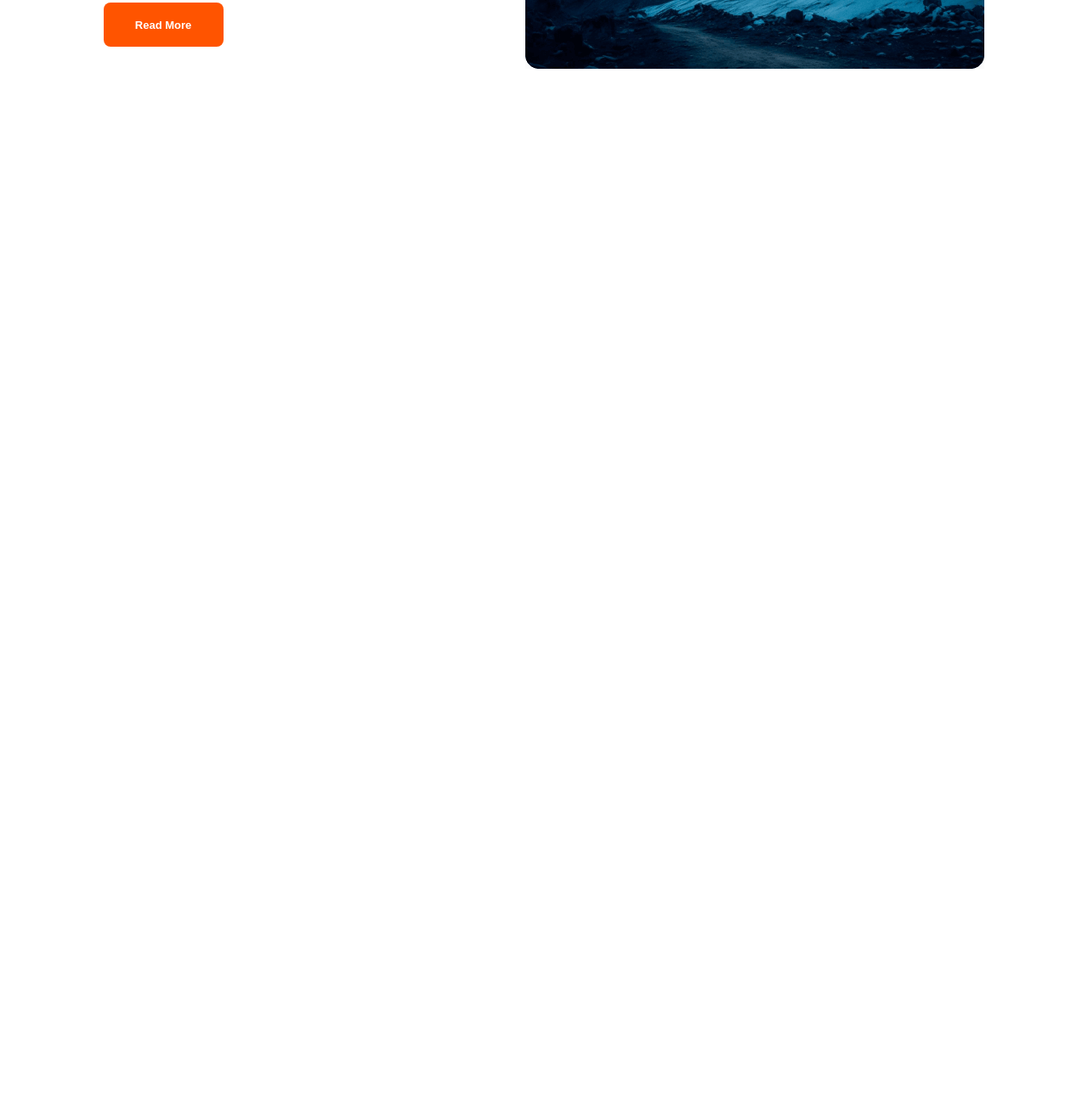
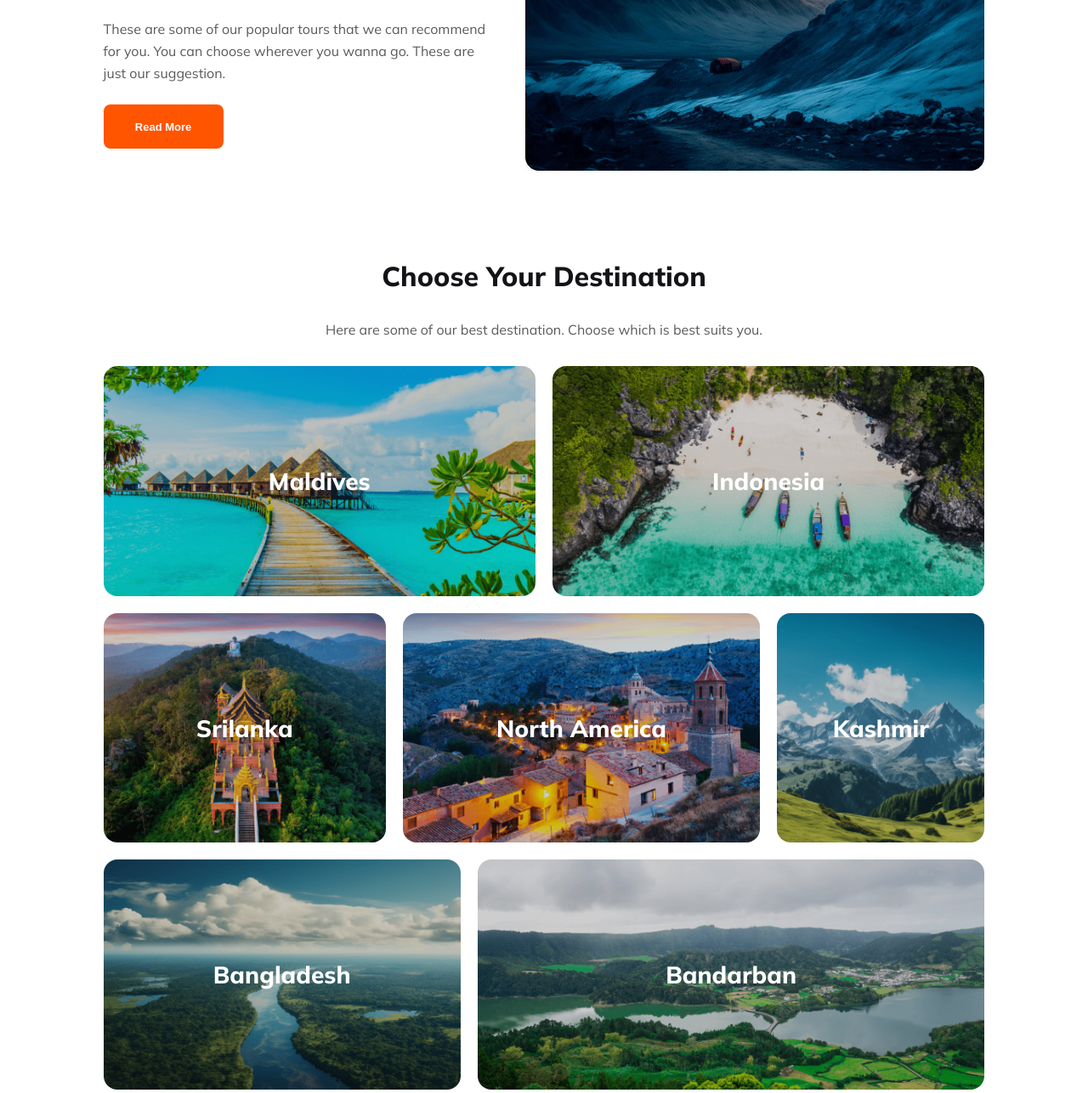
Before and after one commit to Mohib75/Travelix, a plain HTML site: page index.html in a window 1280 px wide. Shown: the part 1137-2424 px from the top of the page at 85% size. Before the commit the page ends 1222 px from the top, so only its background shows below. Drawn offline with Linux system fonts and the light colour scheme.

Commit message:
destination section added

```diff
--- a/Assets/Styles/style.css
+++ b/Assets/Styles/style.css
@@ -41,7 +41,7 @@ p {
 }
 
 main section {
-	margin-top: 40px;
+	margin-top: 100px;
 }
 
 .btn {
@@ -212,3 +212,83 @@ main section {
 #tour .tour-text p {
 	margin: 24px 0;
 }
+
+/* destination section styles */
+#destination {
+	margin-left: auto;
+	margin-right: auto;
+}
+
+#destination .destination-text {
+	text-align: center;
+}
+
+#destination .destination-text p {
+	margin: 30px 0;
+}
+
+#destination .destination-images {
+	display: grid;
+	grid-template-columns: repeat(12, 1fr);
+	grid-template-rows: repeat(3, 1fr);
+	grid-gap: 20px;
+}
+
+#destination .destination-images img {
+	width: 100%;
+	height: 100%;
+	object-fit: cover;
+	border-radius: 16px;
+}
+
+#destination .destination-images > div {
+	position: relative;
+}
+
+#destination .destination-images > div > h3 {
+	position: absolute;
+	top: 50%;
+	left: 50%;
+	transform: translate(-50%, -50%);
+	color: var(--white);
+	text-align: center;
+	font-size: 28px;
+	font-style: normal;
+	font-weight: 800;
+	line-height: normal;
+}
+
+#destination .destination-images .destination-img-1 {
+	grid-column: 1 / span 6;
+	grid-row: 1;
+}
+
+#destination .destination-images .destination-img-2 {
+	grid-column: 7 / span 6;
+	grid-row: 1;
+}
+
+#destination .destination-images .destination-img-3 {
+	grid-column: 1 / span 4;
+	grid-row: 2;
+}
+
+#destination .destination-images .destination-img-4 {
+	grid-column: 5 / span 5;
+	grid-row: 2;
+}
+
+#destination .destination-images .destination-img-5 {
+	grid-column: 10 / span 3;
+	grid-row: 2;
+}
+
+#destination .destination-images .destination-img-6 {
+	grid-column: 1 / span 5;
+	grid-row: 3;
+}
+
+#destination .destination-images .destination-img-7 {
+	grid-column: 6 / span 7;
+	grid-row: 3;
+}
--- a/index.html
+++ b/index.html
@@ -76,6 +76,47 @@
                 <img src="./Assets/Images/Rectangle 4.png" alt="Tour Image">
             </div>
         </section>
+
+        <!-- destination section -->
+        <section class="container" id="destination">
+            <div class="destination-text">
+                <h1>Choose Your Destination</h1>
+                <p>Here are some of our best destination. Choose which is best suits you.</p>
+            </div>
+
+            <div class="destination-images">
+                <div class="destination-img-1">
+                    <img src="./Assets/Images/Rectangle 5.png" alt="Maldives">
+                    <h3>Maldives</h3>
+                </div>
+                <div class="destination-img-2">
+                    <img src="./Assets/Images/Rectangle 8.png" alt="Indonesia">
+                    <h3>Indonesia</h3>
+                </div>
+                <div class="destination-img-3">
+                    <img src="./Assets/Images/Rectangle 6.png" alt="Srilanka">
+                    <h3>Srilanka</h3>
+                </div>
+                <div class="destination-img-4">
+                    <img src="./Assets/Images/Rectangle 7.png" alt="North America">
+                    <h3>North America</h3>
+                </div>
+                <div class="destination-img-5">
+                    <img src="./Assets/Images/Rectangle 9.png" alt="Kashmir">
+                    <h3>Kashmir</h3>
+                </div>
+                <div class="destination-img-6">
+
+                    <img src="./Assets/Images/Rectangle 11.png" alt="Bangladesh">
+                    <h3>Bangladesh</h3>
+                </div>
+                <div class="destination-img-7">
+
+                    <img src="./Assets/Images/Rectangle 10.png" alt="Bandarban">
+                    <h3>Bandarban</h3>
+                </div>
+            </div>
+        </section>
     </main>
 </body>
 
```
